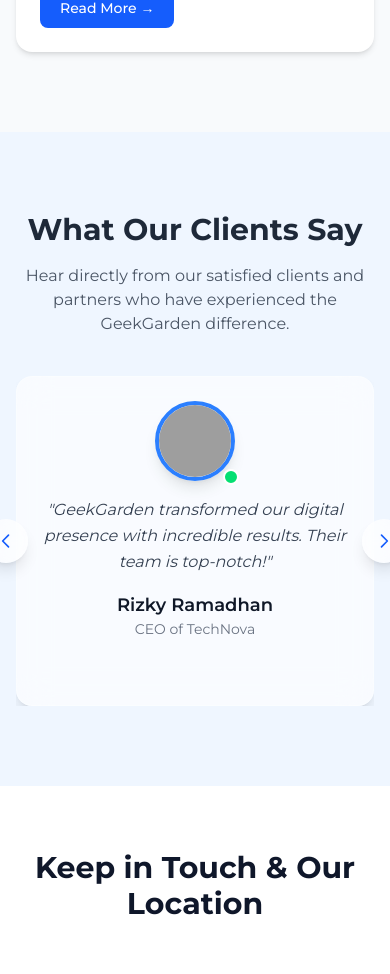
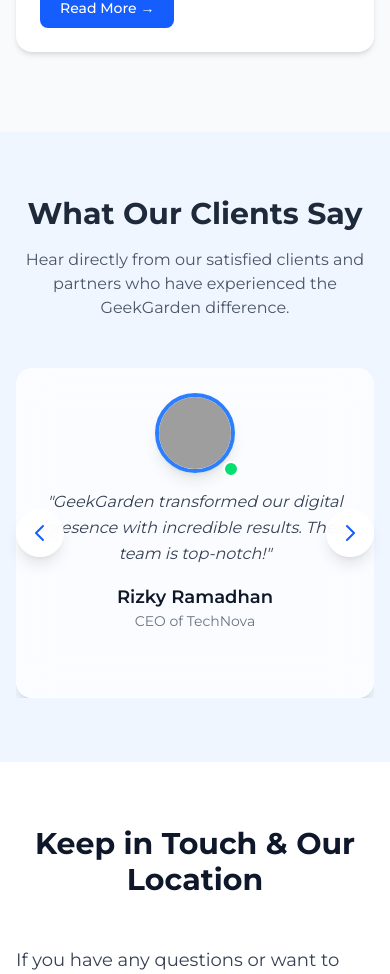
Before and after one commit to AcepHp/company-profile, a React (Vite) app: page / in a window 390 px wide. Shown: the part 5219-6193 px from the top of the page. Built offline with nearby package versions, Linux system fonts and the light colour scheme; grey boxes are pictures that could not be loaded.

Commit message:
fix: mobileView fix

```diff
--- a/src/components/TestimonialSection.jsx
+++ b/src/components/TestimonialSection.jsx
@@ -42,43 +42,62 @@ export default function TestimonialSection() {
     const nextRef = useRef(null);
 
     return (
-        <section className="bg-blue-50 py-20 px-4 sm:px-8 relative">
+        <section className="bg-blue-50 py-16 px-4 sm:px-8 md:px-12 relative">
             <div className="max-w-7xl mx-auto text-center">
                 <h2 className="text-3xl sm:text-4xl font-bold text-gray-800 mb-4">
                     What Our Clients Say
                 </h2>
-                <p className="text-gray-600 mb-10 max-w-xl mx-auto">
+                <p className="text-gray-600 mb-12 max-w-xl mx-auto px-2 sm:px-0">
                     Hear directly from our satisfied clients and partners who have experienced the GeekGarden difference.
                 </p>
 
-                {/* Slider wrapper with relative positioning for button placement */}
                 <div className="relative">
                     {/* Left arrow */}
-                    <div
+                    <button
+                        aria-label="Previous testimonial"
                         ref={prevRef}
-                        className="absolute top-1/2 -left-8 transform -translate-y-1/2 z-10 bg-white/70 backdrop-blur-md p-3 rounded-full shadow-lg cursor-pointer hover:scale-110 transition"
+                        className="absolute top-1/2 left-0 sm:-left-8 transform -translate-y-1/2 z-20 bg-white/90 backdrop-blur-md p-3 rounded-full shadow-lg cursor-pointer hover:scale-110 transition focus:outline-none focus:ring-2 focus:ring-blue-600"
                     >
-                        <svg xmlns="http://www.w3.org/2000/svg" className="w-5 h-5 text-blue-600" fill="none" viewBox="0 0 24 24" stroke="currentColor">
-                            <path strokeLinecap="round" strokeLinejoin="round" strokeWidth={2} d="M15 19l-7-7 7-7" />
+                        <svg
+                            xmlns="http://www.w3.org/2000/svg"
+                            className="w-6 h-6 text-blue-600"
+                            fill="none"
+                            viewBox="0 0 24 24"
+                            stroke="currentColor"
+                            strokeWidth={2}
+                            strokeLinecap="round"
+                            strokeLinejoin="round"
+                        >
+                            <path d="M15 19l-7-7 7-7" />
                         </svg>
-                    </div>
+                    </button>
 
                     {/* Right arrow */}
-                    <div
+                    <button
+                        aria-label="Next testimonial"
                         ref={nextRef}
-                        className="absolute top-1/2 -right-8 transform -translate-y-1/2 z-10 bg-white/70 backdrop-blur-md p-3 rounded-full shadow-lg cursor-pointer hover:scale-110 transition"
+                        className="absolute top-1/2 right-0 sm:-right-8 transform -translate-y-1/2 z-20 bg-white/90 backdrop-blur-md p-3 rounded-full shadow-lg cursor-pointer hover:scale-110 transition focus:outline-none focus:ring-2 focus:ring-blue-600"
                     >
-                        <svg xmlns="http://www.w3.org/2000/svg" className="w-5 h-5 text-blue-600" fill="none" viewBox="0 0 24 24" stroke="currentColor">
-                            <path strokeLinecap="round" strokeLinejoin="round" strokeWidth={2} d="M9 5l7 7-7 7" />
+                        <svg
+                            xmlns="http://www.w3.org/2000/svg"
+                            className="w-6 h-6 text-blue-600"
+                            fill="none"
+                            viewBox="0 0 24 24"
+                            stroke="currentColor"
+                            strokeWidth={2}
+                            strokeLinecap="round"
+                            strokeLinejoin="round"
+                        >
+                            <path d="M9 5l7 7-7 7" />
                         </svg>
-                    </div>
+                    </button>
 
                     <Swiper
                         modules={[Navigation, Autoplay]}
-                        spaceBetween={30}
+                        spaceBetween={24}
                         slidesPerView={1}
                         loop={true}
-                        autoplay={{ delay: 3500 }}
+                        autoplay={{ delay: 3500, disableOnInteraction: true }}
                         navigation={{
                             prevEl: prevRef.current,
                             nextEl: nextRef.current,
@@ -88,14 +107,23 @@ export default function TestimonialSection() {
                             swiper.params.navigation.nextEl = nextRef.current;
                         }}
                         breakpoints={{
-                            640: { slidesPerView: 1 },
-                            768: { slidesPerView: 2 },
-                            1024: { slidesPerView: 3 },
+                            640: {
+                                slidesPerView: 1,
+                                spaceBetween: 24,
+                            },
+                            768: {
+                                slidesPerView: 2,
+                                spaceBetween: 30,
+                            },
+                            1024: {
+                                slidesPerView: 3,
+                                spaceBetween: 40,
+                            },
                         }}
                     >
                         {testimonials.map((item, index) => (
                             <SwiperSlide key={index}>
-                                <div className="bg-white/60 backdrop-blur-lg border border-white/30 shadow-lg rounded-2xl p-6 flex flex-col items-center text-center min-h-[330px] transition-transform hover:scale-105 duration-300">
+                                <div className="bg-white/70 backdrop-blur-lg border border-white/30 shadow-lg rounded-2xl p-6 flex flex-col items-center text-center min-h-[330px] transition-transform hover:scale-105 duration-300">
                                     <div className="relative">
                                         <img
                                             src={item.avatar}
```
